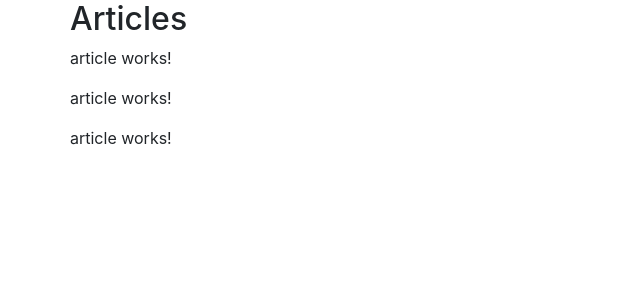
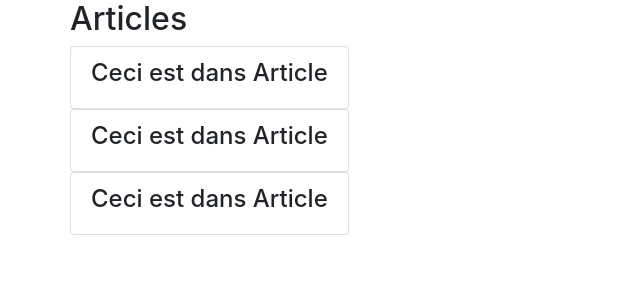
Before and after one commit to Antoine-Goncalves/BlogAngularTest, an Angular app: page / in a window 1280 px wide. Shown: the top 300 px of the page, without its empty margins (0-640 px from the left). Built offline with nearby package versions, Linux system fonts and the light colour scheme.

Commit message:
:fire: change html of article component

```diff
--- a/src/app/article/article.component.html
+++ b/src/app/article/article.component.html
@@ -1 +1,3 @@
-<p>article works!</p>
+<li class="list-group-item">
+  <h4>Ceci est dans Article</h4>
+</li>
```
